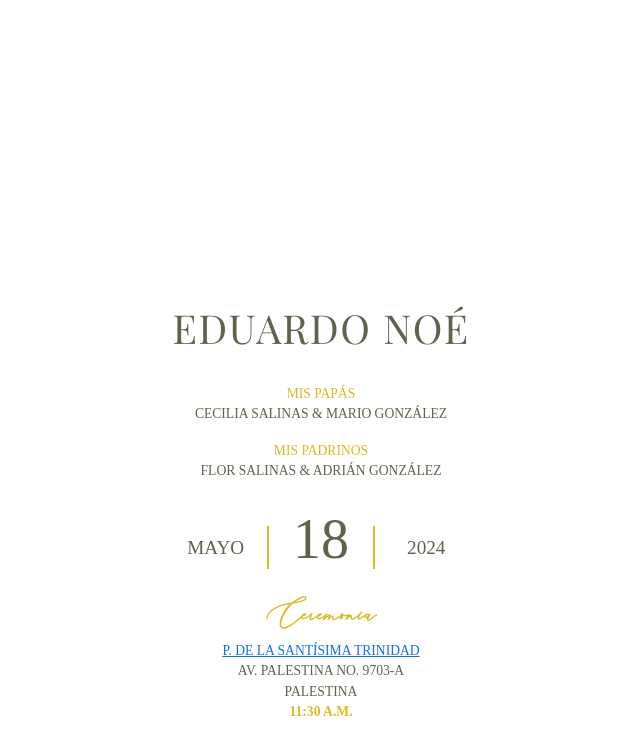
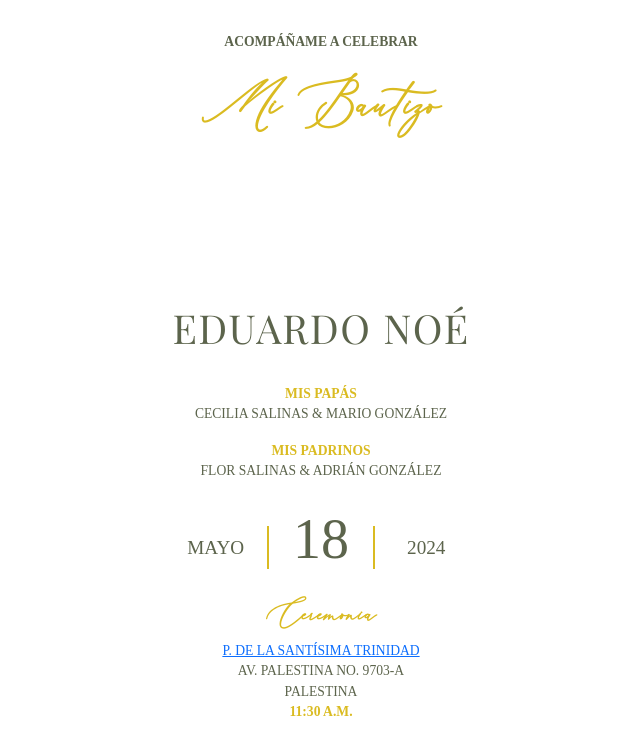
Before and after one commit to MarioDGC/invitacion, a plain HTML site: page index.html in a window 1280 px wide. Shown: the top 751 px of the page, without its empty margins (319-959 px from the left). Drawn offline with nearby package versions, Linux system fonts and the light colour scheme; some packages are replaced by stand-ins of ours; a script that the page names is missing; a web font is replaced by a local one.

Commit message:
adding div for total asistants and class for bold text

```diff
--- a/index.html
+++ b/index.html
@@ -26,6 +26,16 @@
 <body>
   <section class="bb-header">
     <div class="container-fluid">
+      <div class="row justify-content-center div-bg">
+        <div class="col-12 text-center mt-4 pt-2">
+          <p class="upper-case fw-bold">Acompáñame a celebrar</p>
+        </div>
+      </div>
+      <div class="row justify-content-center div-bg">
+        <div class="col-12 text-center mt-2">
+          <p class="fw-bold title-cursiva fs-1">Mi Bautizo</p>
+        </div>
+      </div>
     </div>
   </section>
 
@@ -45,7 +55,7 @@
 
       <div class="row justify-content-center mt-2">
         <div class="col-12 text-center">
-          <p class="upper-case mb-0 title">Mis papás</p>
+          <p class="upper-case mb-0 title fw-bold">Mis papás</p>
         </div>
         <div class="col-12 text-center">
           <p class="upper-case mt-0">Cecilia Salinas & Mario González</p>
@@ -54,7 +64,7 @@
 
       <div class="row justify-content-center mb-4">
         <div class="col-12 text-center">
-          <p class="upper-case mb-0 title">Mis padrinos</p>
+          <p class="upper-case mb-0 title fw-bold">Mis padrinos</p>
         </div>
         <div class="col-12 text-center">
           <p class="upper-case mt-0">Flor Salinas & Adrián González</p>
```
